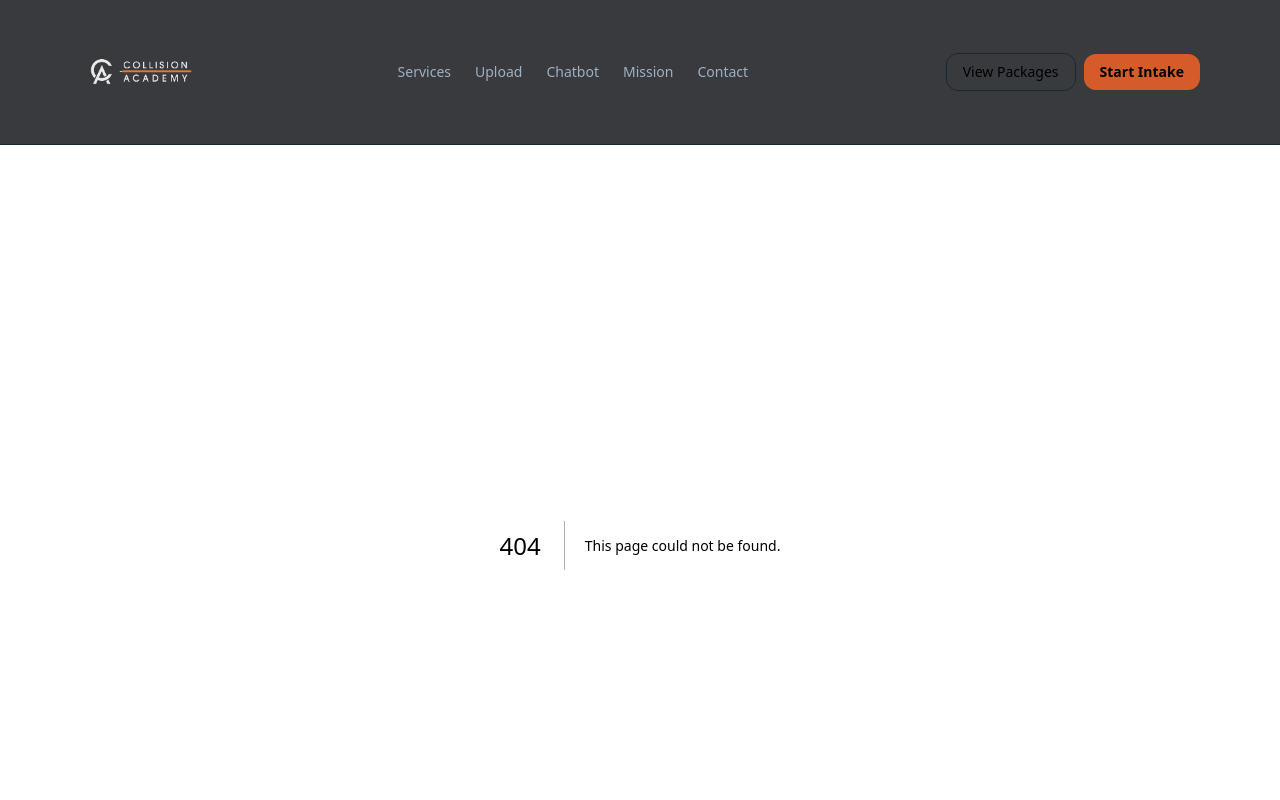
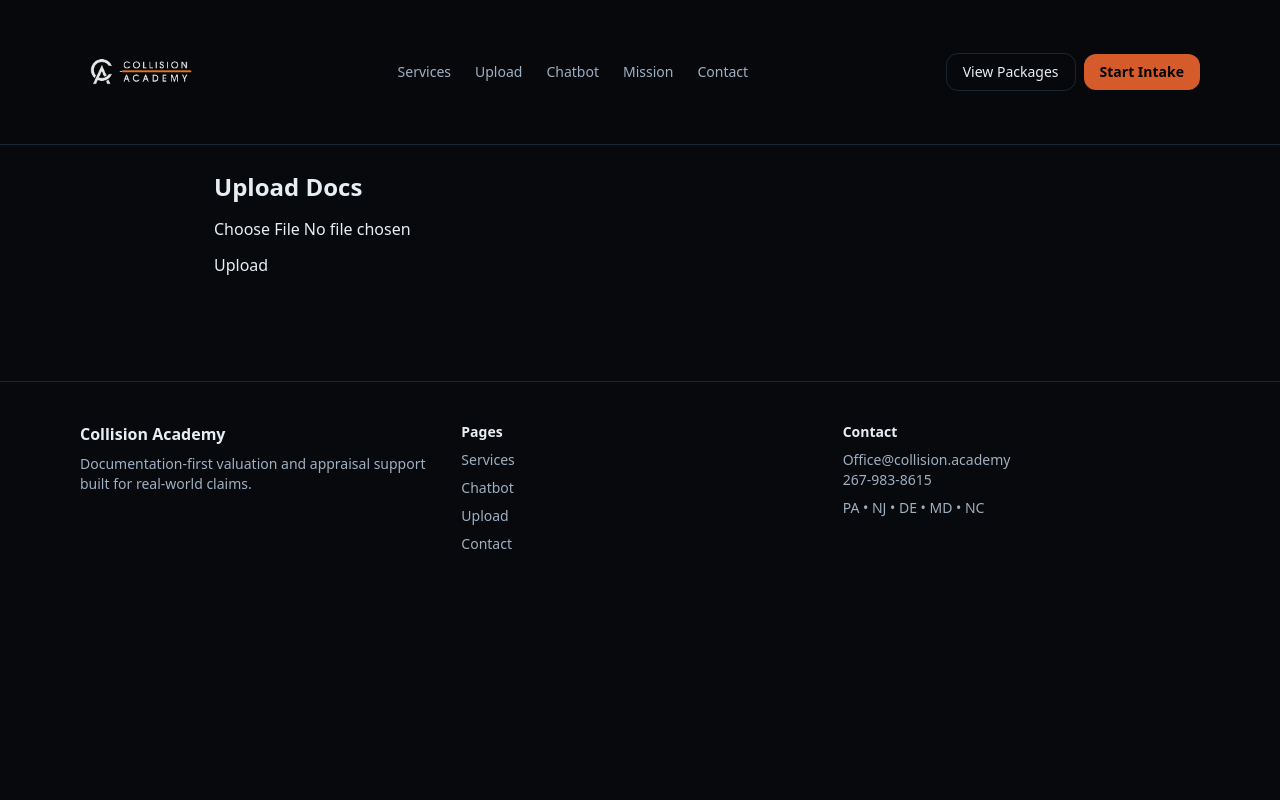
Before and after one commit to Collision-IQ/Collision-IQ, a Next.js app: page /upload in a window 1280 px wide. Before the commit this address had no page. Shown: the top 800 px of the page. Built offline with nearby package versions, Linux system fonts and the light colour scheme.

Commit message:
upload page added

```diff
--- /dev/null
+++ b/src/app/upload/page.tsx
@@ -0,0 +1,61 @@
+"use client";
+
+import { useState } from "react";
+
+export default function UploadPage() {
+  const [file, setFile] = useState<File | null>(null);
+  const [status, setStatus] = useState("");
+  const [result, setResult] = useState<any>(null);
+
+  async function onUpload() {
+    if (!file) return;
+    setStatus("Uploading...");
+    setResult(null);
+
+    const fd = new FormData();
+    fd.append("file", file);
+
+    const res = await fetch("/api/upload", { method: "POST", body: fd });
+    const data = await res.json().catch(() => ({}));
+
+    if (!res.ok) {
+      setStatus(`Error: ${data?.error ?? res.statusText}`);
+      return;
+    }
+
+    setStatus("Uploaded!");
+    setResult(data);
+  }
+
+  return (
+    <main style={{ padding: 24, maxWidth: 900, margin: "0 auto" }}>
+      <h1 style={{ fontSize: 24, fontWeight: 600, marginBottom: 12 }}>
+        Upload Docs
+      </h1>
+
+      <input
+        type="file"
+        accept=".pdf,.docx,.txt,.md,application/pdf,application/vnd.openxmlformats-officedocument.wordprocessingml.document,text/plain,text/markdown"
+        onChange={(e) => setFile(e.target.files?.[0] ?? null)}
+      />
+
+      <div style={{ marginTop: 12 }}>
+        <button onClick={onUpload} disabled={!file}>
+          Upload
+        </button>
+      </div>
+
+      {status && <p style={{ marginTop: 12 }}>{status}</p>}
+
+      {result && (
+        <pre style={{ marginTop: 12, whiteSpace: "pre-wrap" }}>
+          {JSON.stringify(
+            { name: result.name, mime: result.mime, chars: result.chars },
+            null,
+            2
+          )}
+        </pre>
+      )}
+    </main>
+  );
+}
```
